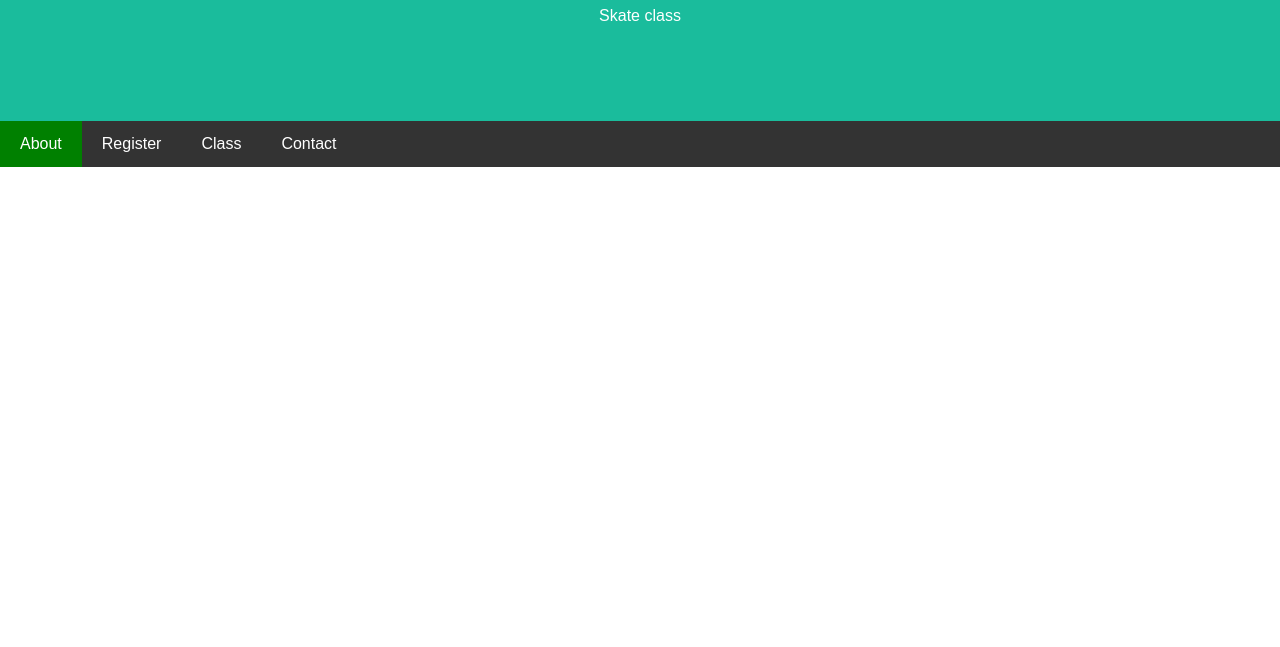
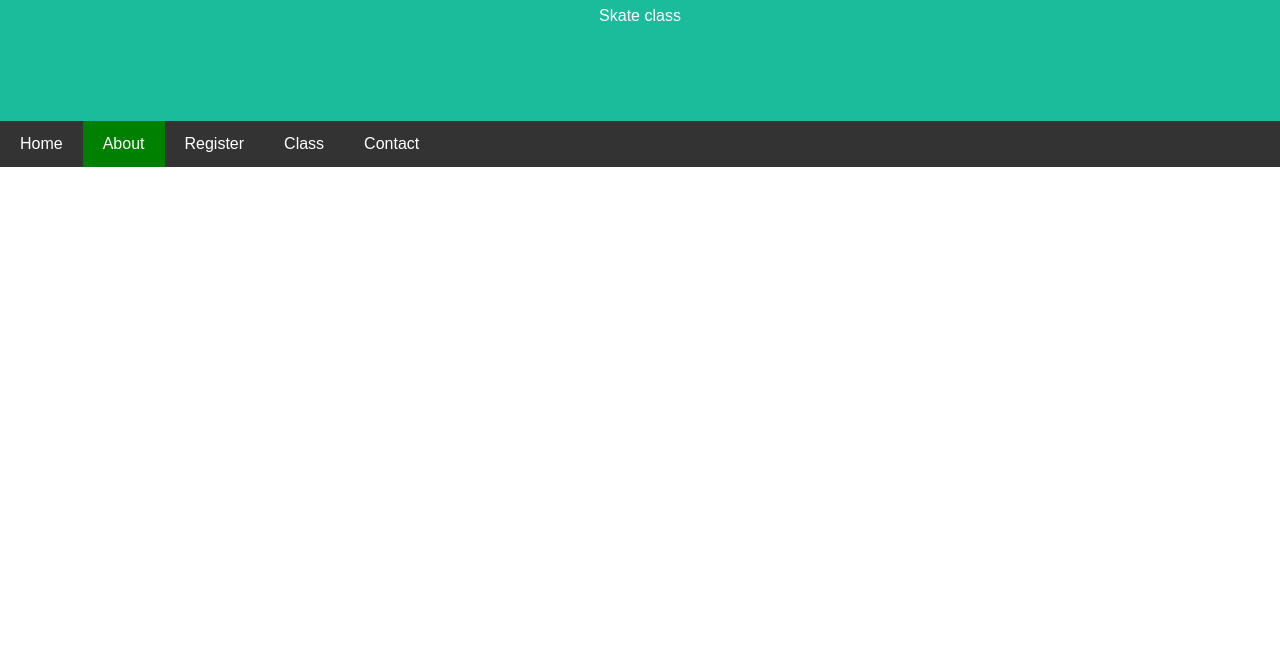
Before and after one commit to TeamPhoenixWeb/TeamPhoenix-Inline-Skate-Academy-About, a plain HTML site: page index.html in a window 1280 px wide. Shown: the part 153-800 px from the top of the page. Drawn offline with Linux system fonts and the light colour scheme.

Commit message:
Update index.html

```diff
--- a/index.html
+++ b/index.html
@@ -11,7 +11,8 @@
             <p> Skate class</p>
         </div>
         <div class="navbar">
-            <a href="#" class="about">About </a>
+            <a href="https://teamphoenixweb.github.io/Home/" class="home">Home</a>
+            <a href="https://teamphoenixweb.github.io/TeamPhoenix-Inline-Skate-Academy-About/" class="about">About </a>
             <a href="https://www.facebook.com/TeamPhoenix.net" class="register">Register</a>
             <a href="#" class="class">Class</a>
             <a href="https://www.facebook.com/phoenixinlineskateacademy" class="contact">Contact</a>
```
